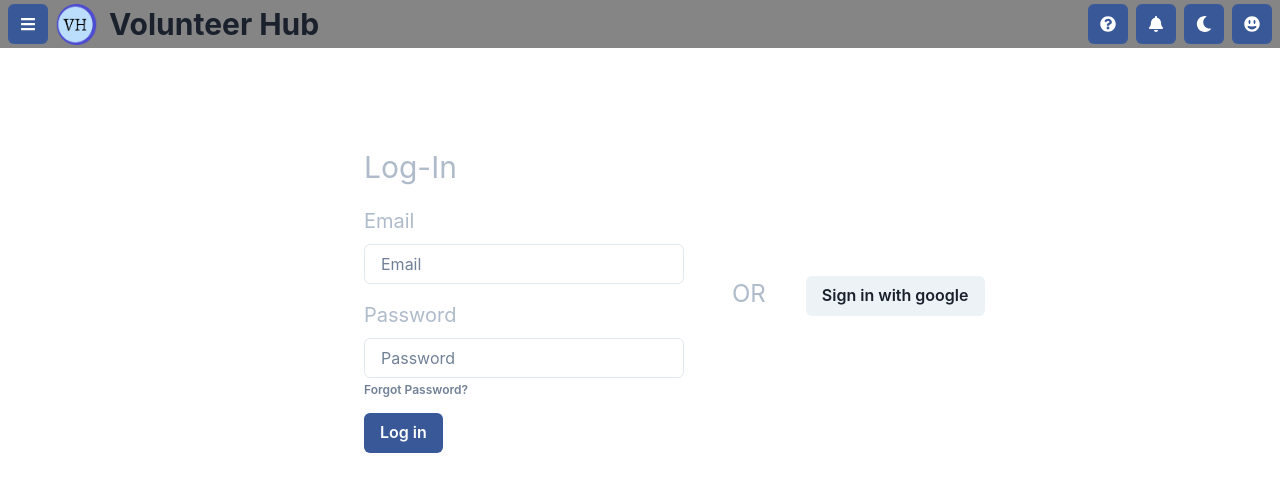
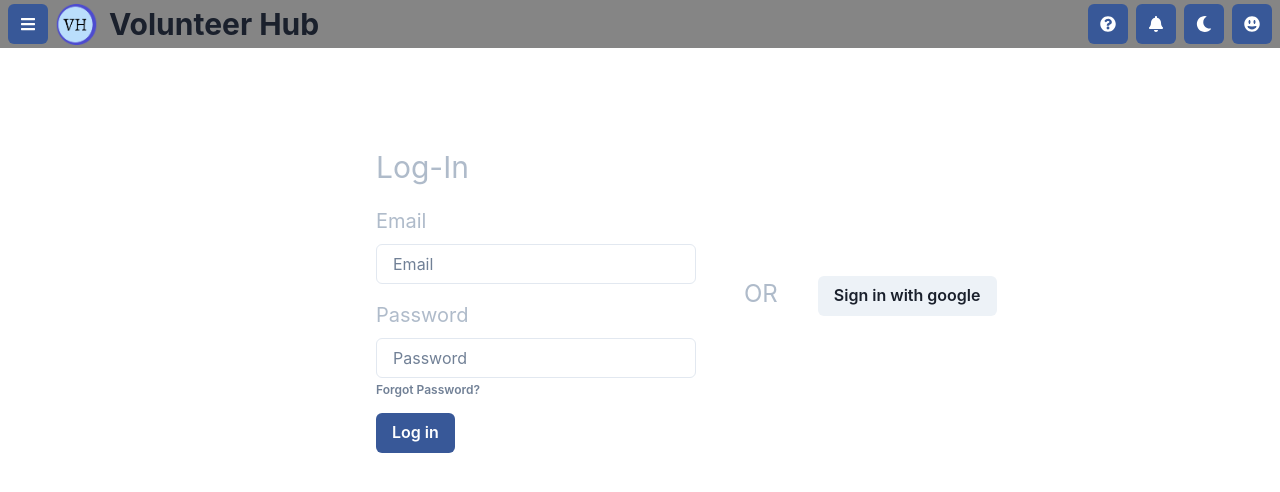
Before and after one commit to uvadhar11/Volunteer-Hub, a React (Create React App) app in the folder app/: page /log-in in a window 1280 px wide. Shown: the top 492 px of the page. Built offline with nearby package versions, Linux system fonts and the light colour scheme.

Commit message:
increased left margin on log in page.

```diff
--- a/app/src/components/log-in.js
+++ b/app/src/components/log-in.js
@@ -21,18 +21,18 @@ function LogIn() {
         <HStack w="45%" h="21em" bg="whiteAlpha.200">
           {/* Log in text */}
           <Flex justify="left" align="left" flexDirection="column">
-            <Text ml="3" mt="1.5" fontSize="3xl">
+            <Text ml="6" mt="1.5" fontSize="3xl">
               Log-In
             </Text>
 
             {/* Email */}
-            <Text ml="3" mt="4" fontSize="xl">
+            <Text ml="6" mt="4" fontSize="xl">
               Email
             </Text>
-            <Input placeholder="Email" size="md" w="20em" mt="2" ml="3"></Input>
+            <Input placeholder="Email" size="md" w="20em" mt="2" ml="6"></Input>
 
             {/* Password */}
-            <Text ml="3" mt="4" fontSize="xl">
+            <Text ml="6" mt="4" fontSize="xl">
               Password
             </Text>
             <Input
@@ -40,14 +40,14 @@ function LogIn() {
               size="md"
               w="20em"
               mt="2"
-              ml="3"
+              ml="6"
             ></Input>
             <Button
               size="xs"
               w="-webkit-fit-content"
               variant="link"
               mt="1"
-              ml="3"
+              ml="6"
               onClick={() => navigate("/forgot-password")}
             >
               Forgot Password?
@@ -56,7 +56,7 @@ function LogIn() {
             {/* Log in button */}
             <Button
               mt="4"
-              ml="3"
+              ml="6"
               size="md"
               colorScheme="facebook"
               w="-webkit-fit-content"
```
